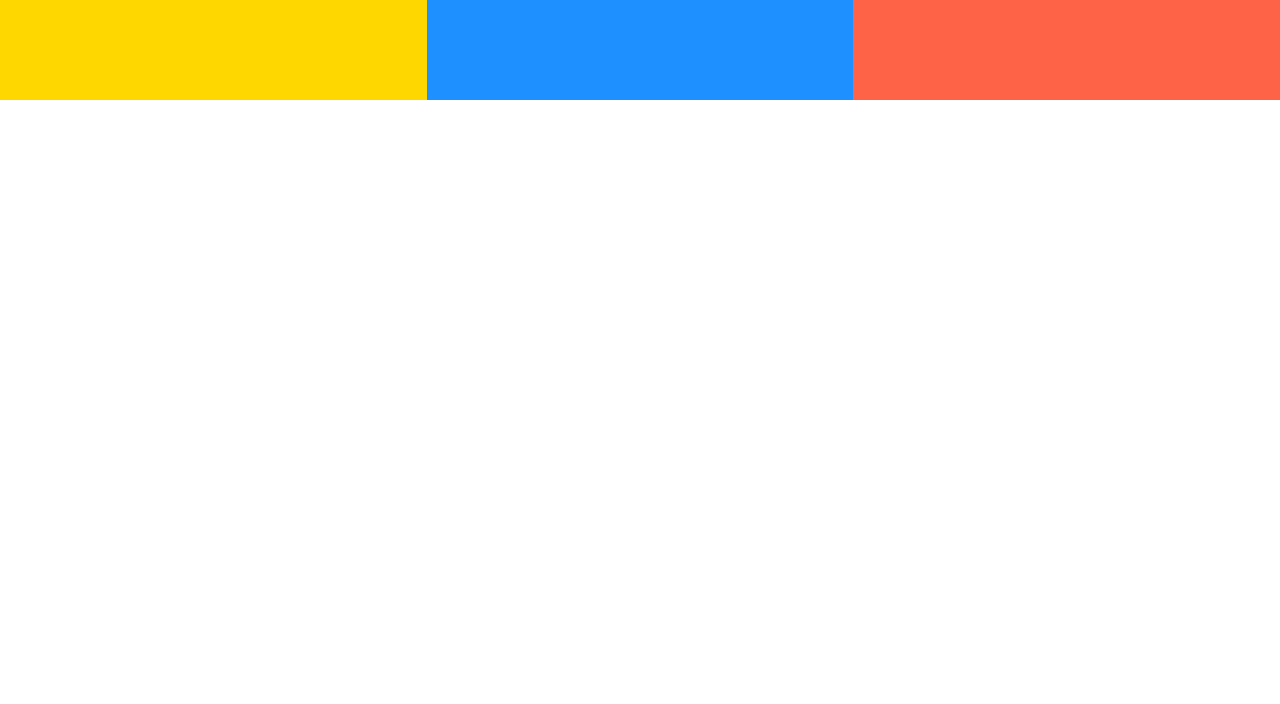
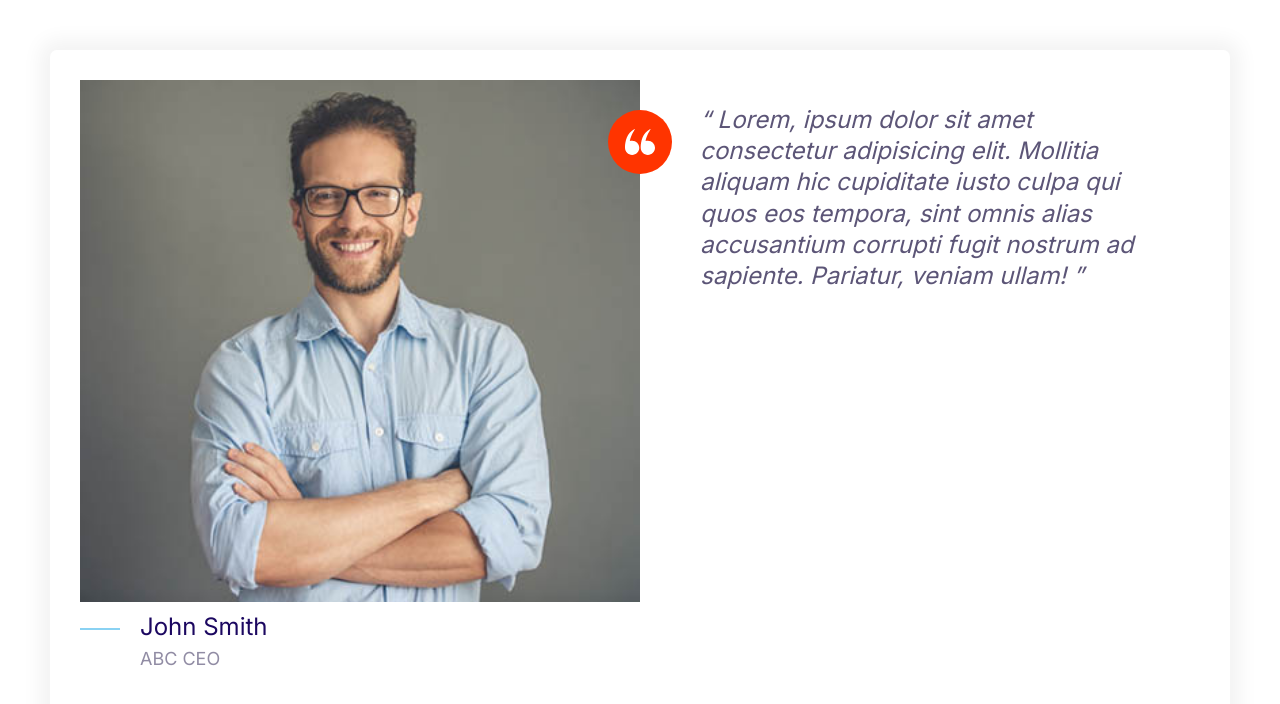
Before and after one commit to DylanCole914/websiteredo, a plain HTML site: page index.html in a window 1280 px wide. Drawn offline with Linux system fonts and the light colour scheme.

Commit message:
build testimonial component.

```diff
--- a/CSS/styles.css
+++ b/CSS/styles.css
@@ -26,7 +26,6 @@ body {
 }
 
 /* Typography */
-
 h1,
 h2,
 h3 {
@@ -97,7 +96,6 @@ a {
 }
 
 /* Badges */
-
 .badge {
   border-radius: 20px;
   font-size: 2rem;
@@ -163,14 +161,22 @@ a {
 }
 
 /* Icons */
-
 .icon {
   width: 40px;
   height: 40px;
 }
 
+.icon--small {
+  width: 30px;
+  height: 30px;
+}
+
 .icon--primary {
   fill: var(--color-primary);
+}
+
+.icon--white {
+  fill: #fff;
 }
 
 .icon-container {
@@ -183,8 +189,11 @@ a {
   border-radius: 100%;
 }
 
+.icon-container--accent {
+  background: var(--color-accent);
+}
+
 /* Buttons */
-
 .btn {
   border-radius: 40px;
   border: 0;
@@ -248,7 +257,6 @@ a {
 }
 
 /* Inputs */
-
 .input {
   border-radius: var(--border-radius);
   border: 1px solid var(--color-border);
@@ -311,7 +319,6 @@ a {
 }
 
 /* Plans */
-
 .plan__name {
   color: #fff;
   margin: 0;
@@ -374,7 +381,6 @@ a {
 }
 
 /* Media */
-
 .media {
   display: flex;
 }
@@ -392,7 +398,6 @@ a {
 }
 
 /* Quotes */
-
 .quote {
   font-size: 3rem;
   font-style: italic;
@@ -442,7 +447,6 @@ a {
 }
 
 /* Grids */
-
 .grid {
   display: grid;
 }
@@ -458,3 +462,33 @@ a {
     grid-template-columns: repeat(3, 1fr);
   }
 }
+
+/* Testimonials */
+.testimonial {
+  padding: 3rem;
+}
+
+.testimonial__image {
+  position: relative;
+}
+
+.testimonial__image > img {
+  width: 100%;
+}
+
+.testimonial__image > .icon-container {
+  position: absolute;
+  top: 3rem;
+  right: -32px;
+}
+
+@media screen and (min-width: 768px) {
+  .testimonial .quote,
+  .testimonial .quote__author {
+    font-size: 2.4rem;
+  }
+
+  .testimonial .quote {
+    margin-left: 6rem;
+  }
+}
--- a/index.html
+++ b/index.html
@@ -13,11 +13,39 @@
     <link rel="stylesheet" href="css/normalize.css" />
     <link rel="stylesheet" href="CSS/styles.css" />
   </head>
-  <body>
-    <div class="grid grid--1x2 grid--1x3">
-      <div style="height: 100px; background: gold"></div>
-      <div style="height: 100px; background: dodgerblue"></div>
-      <div style="height: 100px; background: tomato"></div>
+  <body style="padding: 5rem">
+    <div class="card testimonial">
+      <div class="grid grid--1x2">
+        <div class="testimonial__image">
+          <img src="images/testimonial.jpg" alt="Happy smiling customer" />
+          <span class="icon-container icon-container--accent">
+            <svg class="icon icon--white icon--small">
+              <use xlink:href="images/sprite.svg#quotes"></use>
+            </svg>
+          </span>
+        </div>
+        <blockquote class="quote">
+          <p class="quote__text">
+            Lorem, ipsum dolor sit amet consectetur adipisicing elit. Mollitia
+            aliquam hic cupiditate iusto culpa qui quos eos tempora, sint omnis
+            alias accusantium corrupti fugit nostrum ad sapiente. Pariatur,
+            veniam ullam!
+          </p>
+        </blockquote>
+        <footer>
+          <div class="media">
+            <div class="media__image">
+              <svg class="icon icon--primary quote__line">
+                <use xlink:href="images/sprite.svg#line"></use>
+              </svg>
+            </div>
+            <div class="media__body">
+              <h3 class="media__title quote__author">John Smith</h3>
+              <p class="quote__organization">ABC CEO</p>
+            </div>
+          </div>
+        </footer>
+      </div>
     </div>
   </body>
 </html>
```
Also changed, not shown: components/testimonial.html (added, +33 -0 lines), images/testimonial.jpg (added).
